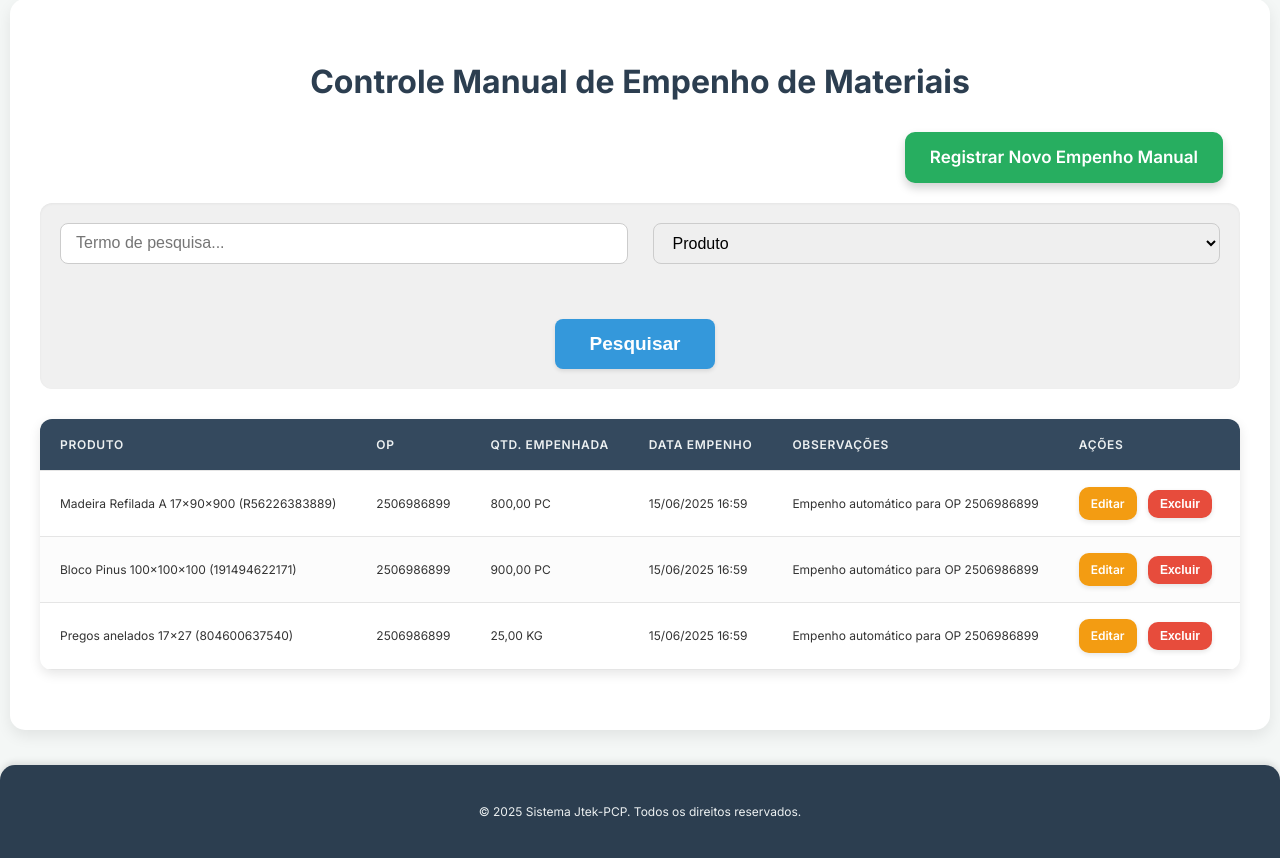
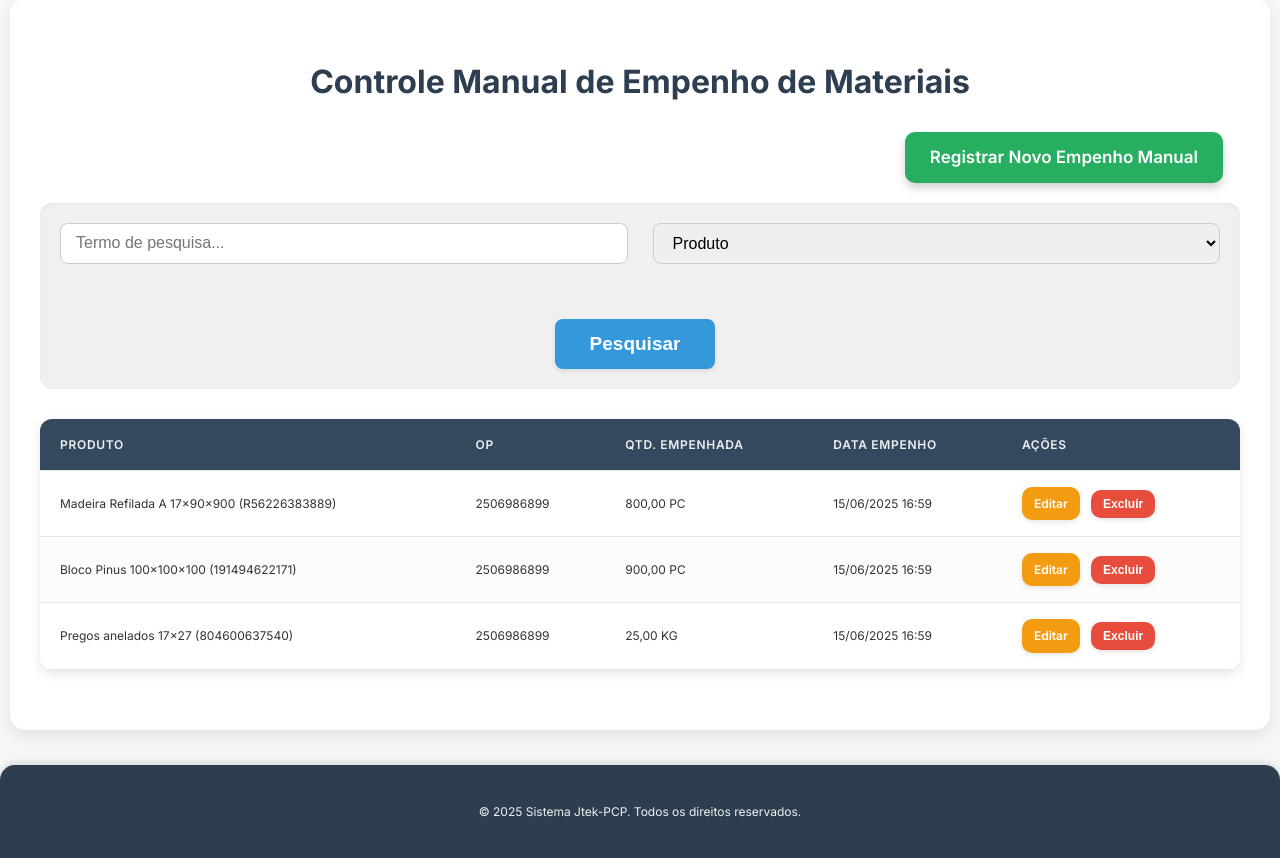
Before and after one commit to jtek001/pcp, a PHP site: page /pcp_system/modules/empenho_manual/index.php in a window 1280 px wide. Shown: the part 116-974 px from the top of the page. Run offline with PHP 8.4, Linux system fonts and the light colour scheme; the visitor is signed in with stand-in values (Sample User, id 1); data comes from the database, SQL or seed files in the repository.

Commit message:
Update index.php

```diff
--- a/public_html/modules/empenho_manual/index.php
+++ b/public_html/modules/empenho_manual/index.php
@@ -152,7 +152,6 @@ try {
                 <th>OP</th>
                 <th>Qtd. Empenhada</th>
                 <th>Data Empenho</th>
-                <th>Observações</th>
                 <th>Ações</th>
             </tr>
         </thead>
@@ -163,7 +162,6 @@ try {
                     <td><?php echo htmlspecialchars($empenho['ordem_producao_numero']); ?></td>
                     <td><?php echo number_format($empenho['quantidade_empenhada'], 2, ',', '.') . ' ' . htmlspecialchars($empenho['unidade_medida']); ?></td>
                     <td><?php echo date('d/m/Y H:i', strtotime($empenho['data_empenho'])); ?></td>
-                    <td><?php echo htmlspecialchars($empenho['observacoes'] ?? 'N/A'); ?></td>
                     <td>
                         <a href="editar.php?id=<?php echo $empenho['id']; ?>" class="button edit small">Editar</a>
                         <button class="button delete small" onclick="showDeleteModal('empenho_manual', <?php echo $empenho['id']; ?>)">Excluir</button>
```
